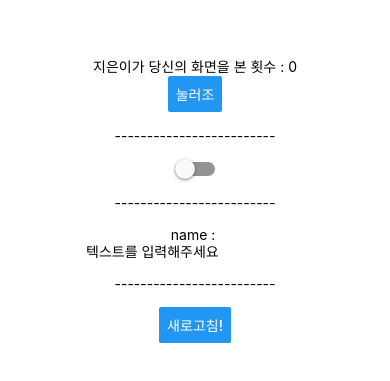
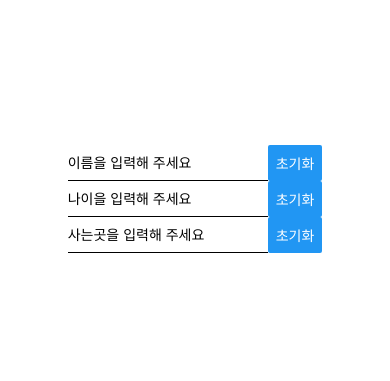
Before and after one commit to PracticeKJY/prac_react-native, a React Native app: screen / in a window 390 px wide. Shown: the part 223-604 px from the top of the page. Built offline with nearby package versions, Linux system fonts and the light colour scheme.

Commit message:
간단한 인풋창 컴포넌트만들기 및 커스텀 훅 제작

```diff
--- a/App.jsx
+++ b/App.jsx
@@ -1,6 +1,7 @@
 import Calculation from "./components/Calculation";
 import LearnUseEffectComponent from "./components/LearnUseEffectComponent";
+import CustomHook from "./components/CustomHook";
 
 export default function App() {
-  return <LearnUseEffectComponent />;
+  return <CustomHook />;
 }
--- /dev/null
+++ b/components/CustomHook.jsx
@@ -0,0 +1,61 @@
+import React, { useState } from "react";
+import { TextInput, View, Button, StyleSheet } from "react-native";
+
+const CustomHook = () => {
+  const { value: name, setValue: setName, resetValue: resetName } = useInput("");
+  const { value: age, setValue: setAge, resetValue: resetAge } = useInput("");
+  const { value: city, setValue: setCity, resetValue: resetCity } = useInput("");
+
+  return (
+    <View style={styles.container}>
+      <InputBox value={name} onChangeText={setName} placeHolder="이름을 입력해 주세요" resetHandler={resetName} />
+      <InputBox value={age} onChangeText={setAge} placeHolder="나이을 입력해 주세요" resetHandler={resetAge} />
+      <InputBox value={city} onChangeText={setCity} placeHolder="사는곳을 입력해 주세요" resetHandler={resetCity} />
+    </View>
+  );
+};
+
+export default CustomHook;
+
+// custom hook
+const useInput = (initialValue) => {
+  const [value, setValue] = useState(initialValue);
+  const resetValue = () => setValue(initialValue);
+  return { value, setValue, resetValue };
+};
+
+// component
+const InputBox = ({ value, onChangeText, placeHolder, resetHandler }) => {
+  return (
+    <View style={{ flexDirection: "row" }}>
+      <TextInput value={value} onChangeText={onChangeText} style={{ borderBottomWidth: 1, width: 200 }} placeholder={placeHolder} />
+      <Button title="초기화" onPress={resetHandler} style={styles.reset_button} />
+    </View>
+  );
+};
+// style
+const styles = StyleSheet.create({
+  container: {
+    flex: 1,
+    backgroundColor: "#fff",
+    alignItems: "center",
+    justifyContent: "center",
+  },
+
+  line: {
+    marginVertical: 15,
+  },
+  text: {
+    color: "pink",
+    fontSize: 20,
+    fontWeight: "bold",
+  },
+
+  main_banner: {
+    width: 400,
+    height: 200,
+  },
+  reset_button: {
+    backgroundColor: "#fff",
+  },
+});
```
